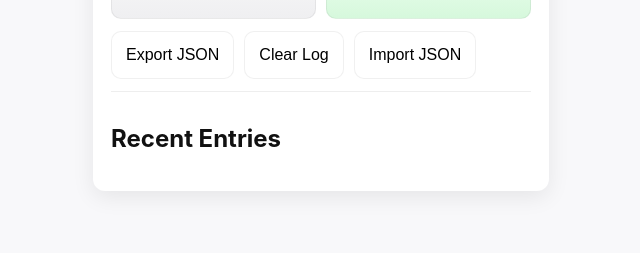
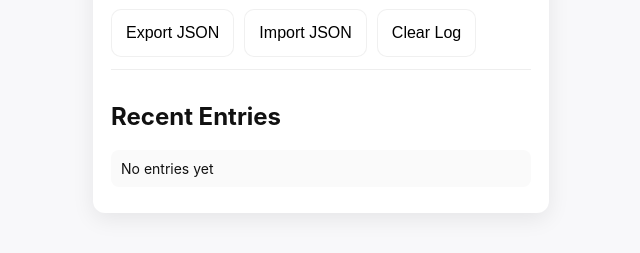
Before and after one commit to tycm/BabyLog, a plain HTML site: page index.html in a window 1280 px wide. Shown: the part 375-628 px from the top of the page, without its empty margins (319-959 px from the left). Drawn offline with Linux system fonts and the light colour scheme.

Commit message:
Add files via upload

```diff
--- a/index.html
+++ b/index.html
@@ -23,8 +23,9 @@
 
     <div class="controls">
       <button id="export">Export JSON</button>
+      <button id="importBtn">Import JSON</button>
+      <input type="file" id="importFile" accept="application/json" style="display:none" />
       <button id="clear">Clear Log</button>
-      <button id="import">Import JSON</button>
     </div>
 
     <section id="logSection">
```
